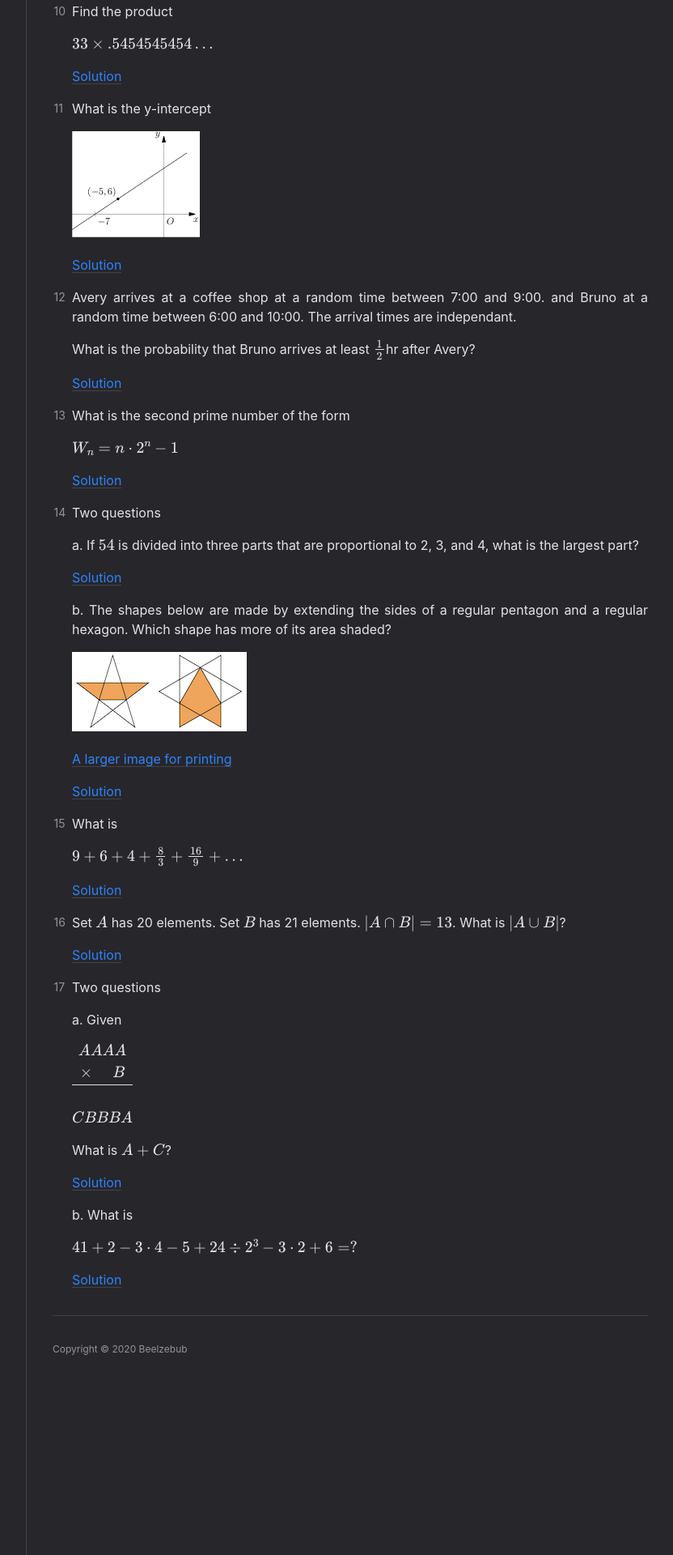
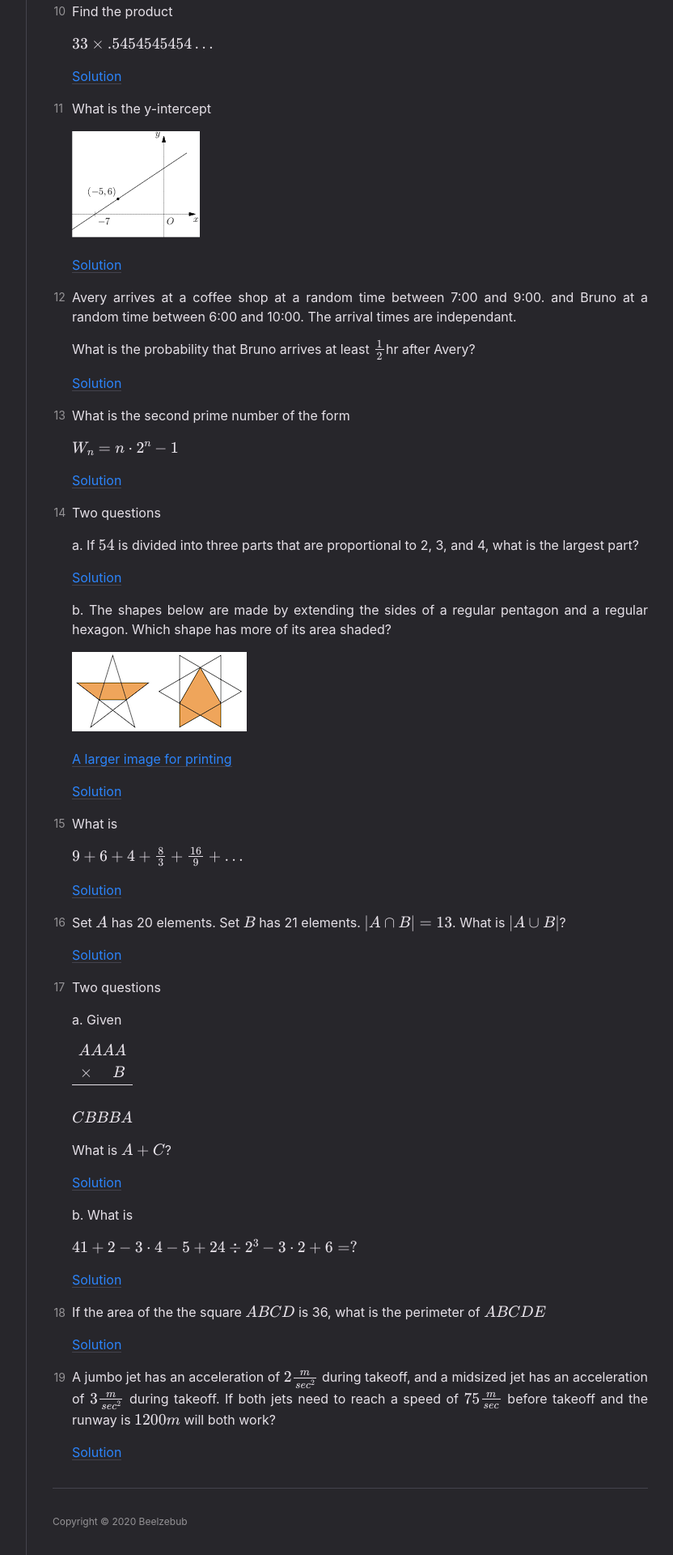
Before and after one commit to oldgooseberry/oldgooseberry.github.io, a Jekyll site: the page built from solns/jan2020/index.md, in a window 1280 px wide. Shown: the part 2338-4258 px from the top of the page at 81% size, without its empty margins (339-1171 px from the left). Built offline with Jekyll 4.4.1, drawn with Linux system fonts in a browser that asks for light colours; formulas are drawn with MathJax 3.

Commit message:
Updated the index files

```diff
--- a/solns/jan2020/index.md
+++ b/solns/jan2020/index.md
@@ -182,3 +182,13 @@ Here are the problems and solutions to the problems asked during January of 2020
       $41 + 2 - 3 \cdot 4 - 5 + 24 \div 2^{3} - 3 \cdot 2 + 6 = ?$
 
    [Solution](p17b)
+
+
+1. If the area of the the square $ABCD$ is 36, what is the perimeter of $ABCDE$
+
+   [Solution](p18)
+
+
+1. A jumbo jet has an acceleration of $2 \frac{m}{sec^{2}}$ during takeoff, and a midsized jet has an acceleration of $3 \frac{m}{sec^{2}}$ during takeoff. If both jets need to reach a speed of $75 \frac{m}{sec}$ before takeoff and the runway is $1200 m$ will both work?
+
+   [Solution](p19)
```
Also changed, not shown: solns/feb2020/index.md (+24 -0 lines).
